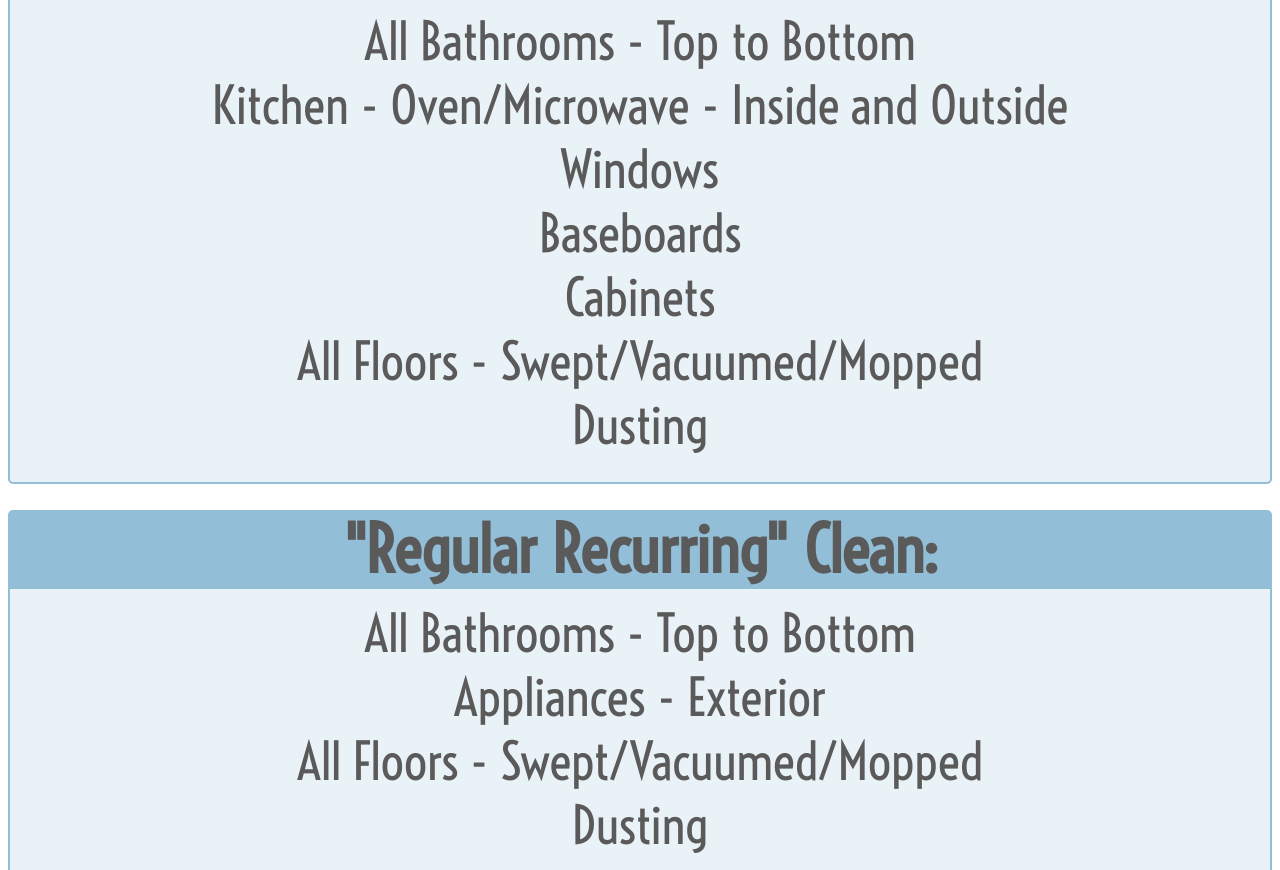
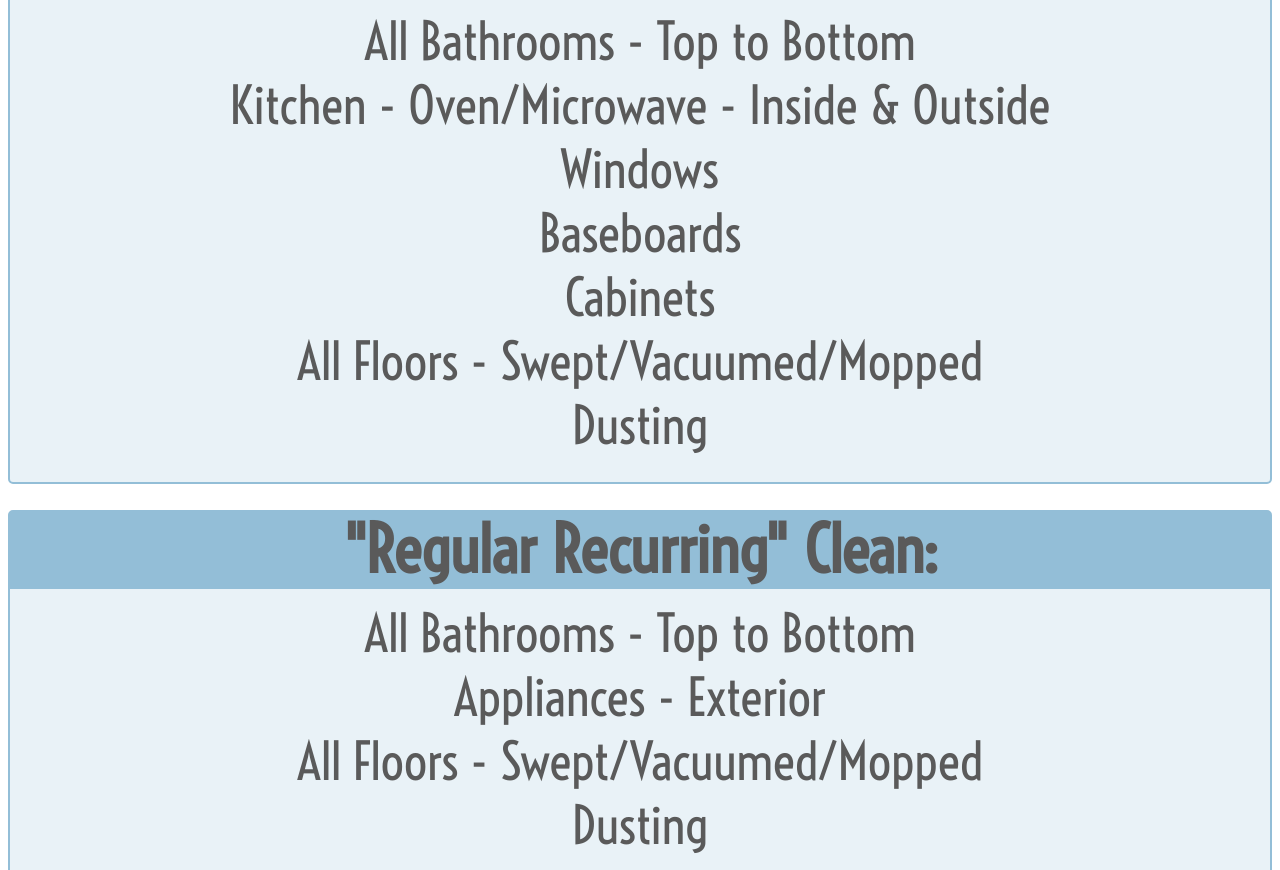
Before and after one commit to DougCanMagic/hans_cleaning, a plain HTML site: page index.html in a window 1280 px wide. Shown: the part 2568-3438 px from the top of the page. Drawn offline with Linux system fonts and the light colour scheme.

Commit message:
First commit

```diff
--- a/index.html
+++ b/index.html
@@ -121,7 +121,7 @@
 					<h3>"Deep Down" Clean:</h3>
 					<ul>
 						<li>All Bathrooms - Top to Bottom</li>
-						<li>Kitchen - Oven/Microwave - Inside and Outside</li>
+						<li>Kitchen - Oven/Microwave - Inside & Outside</li>
 						<li>Windows</li>
 						<li>Baseboards</li>
 						<li>Cabinets</li>
```
